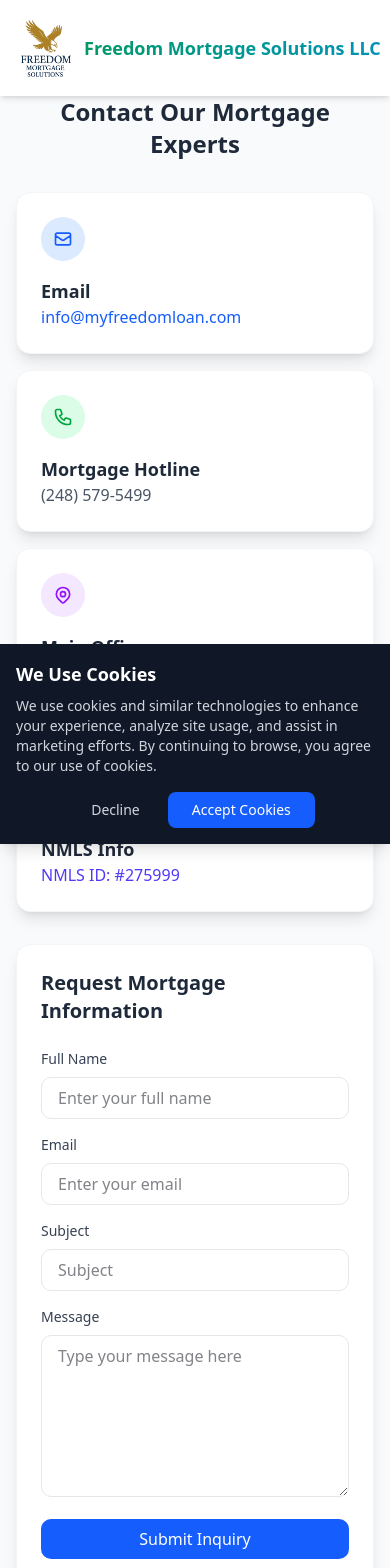
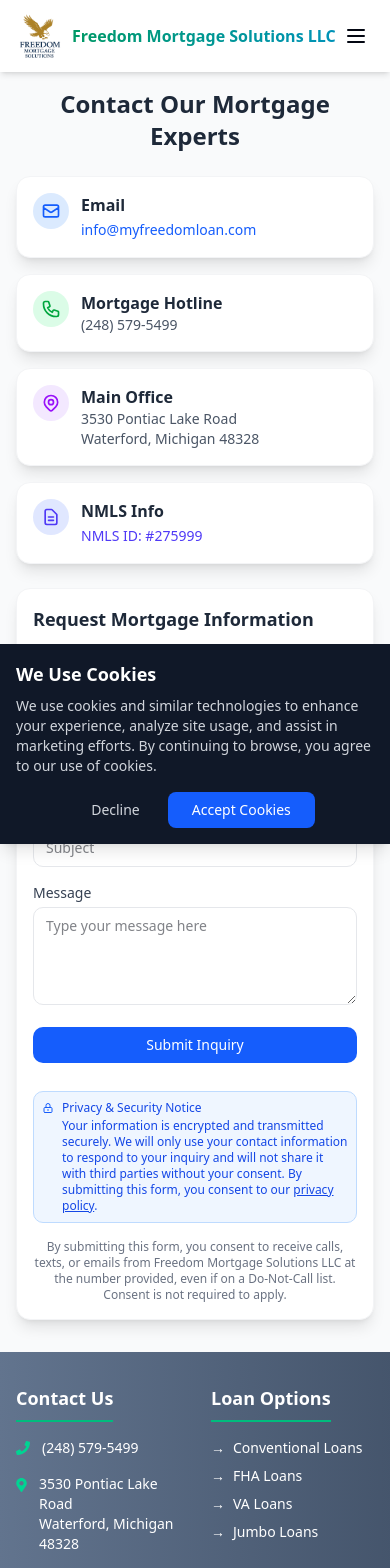
Before and after one commit to DevAsrafulIslam/mortgage-solutions, a Next.js app: page /contact in a window 390 px wide. Shown: the top 1568 px of the page. Built offline with nearby package versions, Linux system fonts and the light colour scheme.

Commit message:
feat: improve responsive design across multiple pages

```diff
--- a/src/app/contact/page.tsx
+++ b/src/app/contact/page.tsx
@@ -60,26 +60,26 @@
 
     return (
         <>
-            <div className="min-h-screen bg-gray-50 py-12 sm:py-16 md:py-24">
+            <div className="min-h-screen bg-gray-50 py-8 sm:py-12 mt-6 md:py-16">
                 <div className="max-w-5xl mx-auto px-4 sm:px-6">
-                    <h1 className="text-2xl mt-12 sm:text-3xl md:text-4xl font-bold text-center text-gray-800 mb-8 sm:mb-12">
+                    <h1 className="text-2xl mt-8 sm:text-3xl md:text-4xl font-bold text-center text-gray-800 mb-6 sm:mb-8 md:mb-10">
                         Contact Our Mortgage Experts
                     </h1>
 
-                    <div className="grid md:grid-cols-1 lg:grid-cols-2 gap-8 lg:gap-12">
+                    <div className="grid grid-cols-1 lg:grid-cols-2 gap-6 sm:gap-8 lg:gap-10">
                         {/* Contact Info */}
-                        <div className="space-y-4 sm:space-y-6">
+                        <div className="space-y-4">
                             {/* Email */}
-                            <div className="bg-white rounded-xl shadow-lg hover:shadow-xl transition p-6 sm:p-8 border border-gray-100">
-                                <div className="flex flex-col sm:flex-row items-start sm:items-center gap-4">
-                                    <div className="bg-blue-100 p-3 rounded-full">
-                                        <svg xmlns="http://www.w3.org/2000/svg" className="h-5 w-5 sm:h-6 sm:w-6 text-blue-600" fill="none" viewBox="0 0 24 24" stroke="currentColor">
+                            <div className="bg-white rounded-xl shadow-lg hover:shadow-xl transition p-4 sm:p-6 border border-gray-100">
+                                <div className="flex items-start gap-3">
+                                    <div className="bg-blue-100 p-2 rounded-full">
+                                        <svg xmlns="http://www.w3.org/2000/svg" className="h-5 w-5 text-blue-600" fill="none" viewBox="0 0 24 24" stroke="currentColor">
                                             <path strokeLinecap="round" strokeLinejoin="round" strokeWidth={2} d="M3 8l7.89 5.26a2 2 0 002.22 0L21 8M5 19h14a2 2 0 002-2V7a2 2 0 00-2-2H5a2 2 0 00-2 2v10a2 2 0 002 2z" />
                                         </svg>
                                     </div>
                                     <div>
-                                        <h2 className="text-lg sm:text-xl font-semibold text-gray-800">Email</h2>
-                                        <a href="mailto:info@myfreedomloan.com" className="text-blue-600 hover:text-blue-700 transition break-all">
+                                        <h2 className="text-base sm:text-lg font-semibold text-gray-800">Email</h2>
+                                        <a href="mailto:info@myfreedomloan.com" className="text-blue-600 hover:text-blue-700 transition break-all text-sm sm:text-base">
                                             info@myfreedomloan.com
                                         </a>
                                     </div>
@@ -87,47 +87,47 @@
                             </div>
 
                             {/* Hotline */}
-                            <div className="bg-white rounded-xl shadow-lg hover:shadow-xl transition p-6 sm:p-8 border border-gray-100">
-                                <div className="flex flex-col sm:flex-row items-start sm:items-center gap-4">
-                                    <div className="bg-green-100 p-3 rounded-full">
-                                        <svg xmlns="http://www.w3.org/2000/svg" className="h-5 w-5 sm:h-6 sm:w-6 text-green-600" fill="none" viewBox="0 0 24 24" stroke="currentColor">
+                            <div className="bg-white rounded-xl shadow-lg hover:shadow-xl transition p-4 sm:p-6 border border-gray-100">
+                                <div className="flex items-start gap-3">
+                                    <div className="bg-green-100 p-2 rounded-full">
+                                        <svg xmlns="http://www.w3.org/2000/svg" className="h-5 w-5 text-green-600" fill="none" viewBox="0 0 24 24" stroke="currentColor">
                                             <path strokeLinecap="round" strokeLinejoin="round" strokeWidth={2} d="M3 5a2 2 0 012-2h3.28a1 1 0 01.948.684l1.498 4.493a1 1 0 01-.502 1.21l-2.257 1.13a11.042 11.042 0 005.516 5.516l1.13-2.257a1 1 0 011.21-.502l4.493 1.498a1 1 0 01.684.949V19a2 2 0 01-2 2h-1C9.716 21 3 14.284 3 6V5z" />
                                         </svg>
                                     </div>
                                     <div>
-                                        <h2 className="text-lg sm:text-xl font-semibold text-gray-800">Mortgage Hotline</h2>
-                                        <p className="text-gray-600">(248) 579-5499</p>
+                                        <h2 className="text-base sm:text-lg font-semibold text-gray-800">Mortgage Hotline</h2>
+                                        <p className="text-gray-600 text-sm sm:text-base">(248) 579-5499</p>
                                     </div>
                                 </div>
                             </div>
 
                             {/* Office */}
-                            <div className="bg-white rounded-xl shadow-lg hover:shadow-xl transition p-6 sm:p-8 border border-gray-100">
-                                <div className="flex flex-col sm:flex-row items-start sm:items-center gap-4">
-                                    <div className="bg-purple-100 p-3 rounded-full">
-                                        <svg xmlns="http://www.w3.org/2000/svg" className="h-5 w-5 sm:h-6 sm:w-6 text-purple-600" fill="none" viewBox="0 0 24 24" stroke="currentColor">
+                            <div className="bg-white rounded-xl shadow-lg hover:shadow-xl transition p-4 sm:p-6 border border-gray-100">
+                                <div className="flex items-start gap-3">
+                                    <div className="bg-purple-100 p-2 rounded-full">
+                                        <svg xmlns="http://www.w3.org/2000/svg" className="h-5 w-5 text-purple-600" fill="none" viewBox="0 0 24 24" stroke="currentColor">
                                             <path strokeLinecap="round" strokeLinejoin="round" strokeWidth={2} d="M17.657 16.657L13.414 20.9a1.998 1.998 0 01-2.827 0l-4.244-4.243a8 8 0 1111.314 0z" />
                                             <path strokeLinecap="round" strokeLinejoin="round" strokeWidth={2} d="M15 11a3 3 0 11-6 0 3 3 0 016 0z" />
                                         </svg>
                                     </div>
                                     <div>
-                                        <h2 className="text-lg sm:text-xl font-semibold text-gray-800">Main Office</h2>
-                                        <p className="text-gray-600">3530 Pontiac Lake Road<br />Waterford, Michigan 48328</p>
+                                        <h2 className="text-base sm:text-lg font-semibold text-gray-800">Main Office</h2>
+                                        <p className="text-gray-600 text-sm sm:text-base">3530 Pontiac Lake Road<br />Waterford, Michigan 48328</p>
                                     </div>
                                 </div>
                             </div>
 
                             {/* NMLS */}
-                            <div className="bg-white rounded-xl shadow-lg hover:shadow-xl transition p-6 sm:p-8 border border-gray-100">
-                                <div className="flex flex-col sm:flex-row items-start sm:items-center gap-4">
-                                    <div className="bg-indigo-100 p-3 rounded-full">
-                                        <svg xmlns="http://www.w3.org/2000/svg" className="h-5 w-5 sm:h-6 sm:w-6 text-indigo-600" fill="none" viewBox="0 0 24 24" stroke="currentColor">
+                            <div className="bg-white rounded-xl shadow-lg hover:shadow-xl transition p-4 sm:p-6 border border-gray-100">
+                                <div className="flex items-start gap-3">
+                                    <div className="bg-indigo-100 p-2 rounded-full">
+                                        <svg xmlns="http://www.w3.org/2000/svg" className="h-5 w-5 text-indigo-600" fill="none" viewBox="0 0 24 24" stroke="currentColor">
                                             <path strokeLinecap="round" strokeLinejoin="round" strokeWidth={2} d="M9 12h6m-6 4h6m2 5H7a2 2 0 01-2-2V5a2 2 0 012-2h5.586a1 1 0 01.707.293l5.414 5.414a1 1 0 01.293.707V19a2 2 0 01-2 2z" />
                                         </svg>
                                     </div>
                                     <div>
-                                        <h2 className="text-lg sm:text-xl font-semibold text-gray-800">NMLS Info</h2>
-                                        <a href="https://www.nmlsconsumeraccess.org/" target="_blank" rel="noopener noreferrer" className="text-indigo-600 hover:text-indigo-700 transition">
+                                        <h2 className="text-base sm:text-lg font-semibold text-gray-800">NMLS Info</h2>
+                                        <a href="https://www.nmlsconsumeraccess.org/" target="_blank" rel="noopener noreferrer" className="text-indigo-600 hover:text-indigo-700 transition text-sm sm:text-base">
                                             NMLS ID: #275999
                                         </a>
                                     </div>
@@ -136,57 +136,57 @@
                         </div>
 
                         {/* Contact Form */}
-                        <div className="bg-white rounded-xl shadow-lg p-6 sm:p-8 border border-gray-100">
-                            <h2 className="text-xl sm:text-2xl font-bold text-gray-800 mb-6">Request Mortgage Information</h2>
-                            <form onSubmit={handleSubmit} className="space-y-4 sm:space-y-6">
+                        <div className="bg-white rounded-xl shadow-lg p-4 sm:p-6 border border-gray-100">
+                            <h2 className="text-lg sm:text-xl font-bold text-gray-800 mb-4">Request Mortgage Information</h2>
+                            <form onSubmit={handleSubmit} className="space-y-4">
                                 <div>
-                                    <label className="block text-sm font-medium text-gray-700 mb-2">Full Name</label>
+                                    <label className="block text-sm font-medium text-gray-700 mb-1">Full Name</label>
                                     <input
                                         type="text"
                                         name="fullName"
                                         value={formData.fullName}
                                         onChange={handleChange}
                                         required
-                                        className="w-full px-4 py-2 rounded-lg border border-gray-200"
+                                        className="w-full px-3 py-2 rounded-lg border border-gray-200 text-sm"
                                         placeholder="Enter your full name"
                                     />
                                 </div>
 
                                 <div>
-                                    <label className="block text-sm font-medium text-gray-700 mb-2">Email</label>
+                                    <label className="block text-sm font-medium text-gray-700 mb-1">Email</label>
                                     <input
                                         type="email"
                                         name="email"
                                         value={formData.email}
                                         onChange={handleChange}
                                         required
-                                        className="w-full px-4 py-2 rounded-lg border border-gray-200"
+                                        className="w-full px-3 py-2 rounded-lg border border-gray-200 text-sm"
                                         placeholder="Enter your email"
                                     />
                                 </div>
 
                                 <div>
-                                    <label className="block text-sm font-medium text-gray-700 mb-2">Subject</label>
+                                    <label className="block text-sm font-medium text-gray-700 mb-1">Subject</label>
                                     <input
                                         type="text"
                                         name="subject"
                                         value={formData.subject}
                                         onChange={handleChange}
                                         required
-                                        className="w-full px-4 py-2 rounded-lg border border-gray-200"
+                                        className="w-full px-3 py-2 rounded-lg border border-gray-200 text-sm"
                                         placeholder="Subject"
                                     />
                                 </div>
 
                                 <div>
-                                    <label className="block text-sm font-medium text-gray-700 mb-2">Message</label>
+                                    <label className="block text-sm font-medium text-gray-700 mb-1">Message</label>
                                     <textarea
                                         name="query"
-                                        rows={6}
+                                        rows={4}
                                         value={formData.query}
                                         onChange={handleChange}
                                         required
-                                        className="w-full px-4 py-2 rounded-lg border border-gray-200"
+                                        className="w-full px-3 py-2 rounded-lg border border-gray-200 text-sm"
                                         placeholder="Type your message here"
                                     />
                                 </div>
@@ -194,21 +194,21 @@
                                 <button
                                     type="submit"
                                     disabled={status === "submitting"}
-                                    className="w-full bg-blue-600 text-white font-medium py-2 rounded-lg hover:bg-blue-700 transition disabled:opacity-50"
+                                    className="w-full bg-blue-600 text-white font-medium py-2 rounded-lg hover:bg-blue-700 transition disabled:opacity-50 text-sm"
                                 >
                                     {status === "submitting" ? "Sending..." : "Submit Inquiry"}
                                 </button>
 
                                 {/* Data Collection Notice */}
-                                <div className="mt-4 p-3 bg-blue-50 rounded-lg border border-blue-200">
+                                <div className="mt-3 p-2 bg-blue-50 rounded-lg border border-blue-200">
                                     <div className="flex items-start">
                                         <div className="flex-shrink-0">
-                                            <svg className="h-4 w-4 text-blue-600 mt-0.5" fill="none" stroke="currentColor" viewBox="0 0 24 24">
+                                            <svg className="h-3 w-3 text-blue-600 mt-0.5" fill="none" stroke="currentColor" viewBox="0 0 24 24">
                                                 <path strokeLinecap="round" strokeLinejoin="round" strokeWidth={2} d="M12 15v2m-6 4h12a2 2 0 002-2v-6a2 2 0 00-2-2H6a2 2 0 00-2 2v6a2 2 0 002 2zm10-10V7a4 4 0 00-8 0v4h8z" />
                                             </svg>
                                         </div>
                                         <div className="ml-2 text-xs text-blue-700">
-                                            <p className="font-medium mb-1">Privacy & Security Notice</p>
+                                            <p className="font-medium mb-0.5">Privacy & Security Notice</p>
                                             <p>Your information is encrypted and transmitted securely. We will only use your contact information to respond to your inquiry and will not share it with third parties without your consent. By submitting this form, you consent to our <a href="/privacy" className="underline hover:text-blue-800">privacy policy</a>.</p>
                                         </div>
                                     </div>
--- a/src/components/shared/Footer.tsx
+++ b/src/components/shared/Footer.tsx
@@ -123,7 +123,7 @@
                 <div className="border-t border-gray-700 mt-8 sm:mt-6 pt-6 sm:pt-8 text-center text-white">
                     {/* Company Logo in Footer */}
                     <div className="flex justify-center items-center mb-4">
-                        <img src="/logo.png" alt="Freedom Mortgage Solutions LLC" className="h-20 mr-2" width="60" height="60" />
+                        <img src="/logo.jpeg" alt="Freedom Mortgage Solutions LLC" className="h-15 mr-2 rounded-sm" width="60" height="60" />
                     </div>
                     <p className="text-xs sm:text-sm mb-4">We do not discriminate on the basis of race, color, religion, national origin, sex, handicap, or familial status.</p>
                     <p className="text-sm sm:text-base">© 2025 Freedom Mortgage Solutions LLC. All rights reserved.</p>
--- a/src/components/shared/Navbar.tsx
+++ b/src/components/shared/Navbar.tsx
@@ -24,7 +24,7 @@
     return (
         <div>
             <header className="fixed top-0 left-0 right-0 w-full shadow-md bg-white z-50">
-                <nav className="container mx-auto py-4 px-4">
+                <nav className="container mx-auto py-3 px-4 sm:py-4">
                     <div className="flex items-center justify-between">
                         {/* logo */}
                         <div className="flex-shrink-0">
@@ -35,11 +35,11 @@
                                 <img
                                     src="/logo.png"
                                     alt="Freedom Mortgage Solutions LLC Logo"
-                                    width={60}
-                                    height={60}
-                                    className="h-16"
+                                    width={48}
+                                    height={48}
+                                    className="h-12 w-12 sm:h-16 sm:w-16"
                                 />
-                                <span className="text-lg md:text-2xl font-bold bg-gradient-to-r from-emerald-600 to-cyan-600 bg-clip-text text-transparent whitespace-nowrap">
+                                <span className="text-base sm:text-lg md:text-2xl font-bold bg-gradient-to-r from-emerald-600 to-cyan-600 bg-clip-text text-transparent whitespace-nowrap">
                                     Freedom Mortgage Solutions LLC
                                 </span>
                             </Link>
@@ -49,6 +49,7 @@
                         <button
                             onClick={toggleMenu}
                             className="md:hidden p-2 rounded-lg hover:bg-gray-100"
+                            aria-label="Toggle menu"
                         >
                             {isMenuOpen ? (
                                 <svg className="w-6 h-6" fill="none" stroke="currentColor" viewBox="0 0 24 24">
@@ -62,7 +63,7 @@
                         </button>
 
                         {/* desktop menu */}
-                        <div className="hidden md:flex items-center space-x-8">
+                        <div className="hidden md:flex items-center space-x-6 lg:space-x-8">
                             <Link href="/" className="text-gray-700 hover:text-emerald-600 transition-colors">
                                 Home
                             </Link>
@@ -79,14 +80,9 @@
 
                         {/* color switch and login button */}
                         <div className="hidden md:flex items-center space-x-4">
-                            {/* <button className="p-2 rounded-full hover:bg-gray-100">
-                                <svg className="w-6 h-6" fill="none" stroke="currentColor" viewBox="0 0 24 24">
-                                    <path strokeLinecap="round" strokeLinejoin="round" strokeWidth={2} d="M20.354 15.354A9 9 0 018.646 3.646 9.003 9.003 0 0012 21a9.003 9.003 0 008.354-5.646z" />
-                                </svg>
-                            </button> */}
                             <button
                                 onClick={openModal}
-                                className="bg-emerald-600 text-white px-6 py-2 rounded-full hover:bg-emerald-700 transition-colors"
+                                className="bg-emerald-600 text-white px-4 py-2 sm:px-6 rounded-full hover:bg-emerald-700 transition-colors text-sm sm:text-base"
                             >
                                 Apply Now
                             </button>
@@ -95,9 +91,15 @@
 
                     {/* mobile menu */}
                     {isMenuOpen && (
-                        <div className="fixed top-0 right-0 h-full w-64 bg-white shadow-lg transform transition-transform duration-300 ease-in-out z-50">
+                        <>
+                            {/* overlay */}
+                            <div
+                                className="fixed inset-0 z-40 md:hidden"
+                                onClick={toggleMenu}
+                            />
+                            <div className="fixed top-0 right-0 h-full w-4/5 max-w-xs bg-white shadow-lg transform transition-transform duration-300 ease-in-out z-50 md:hidden">
                                 <div className="flex justify-end p-4">
-                                <button onClick={toggleMenu} className="p-2">
+                                    <button onClick={toggleMenu} className="p-2" aria-label="Close menu">
                                         <svg className="w-6 h-6" fill="none" stroke="currentColor" viewBox="0 0 24 24">
                                             <path strokeLinecap="round" strokeLinejoin="round" strokeWidth={2} d="M6 18L18 6M6 6l12 12" />
                                         </svg>
@@ -124,6 +126,7 @@
                                     </button>
                                 </div>
                             </div>
+                        </>
                     )}
                 </nav>
             </header>
```
Also changed, not shown: src/app/accessibility/page.tsx (+22 -22 lines), src/app/licensing/page.tsx (+16 -16 lines), src/app/loan-options/page.tsx (+17 -16 lines), src/app/privacy/page.tsx (+32 -32 lines), src/app/sitemap/page.tsx (+5 -5 lines), src/app/terms/page.tsx (+20 -20 lines), public/logo.jpeg (added), src/app/about/page.tsx (line endings or trailing spaces), src/app/page.tsx (line endings or trailing spaces). Lines whose indentation alone changed are shown as unchanged.
